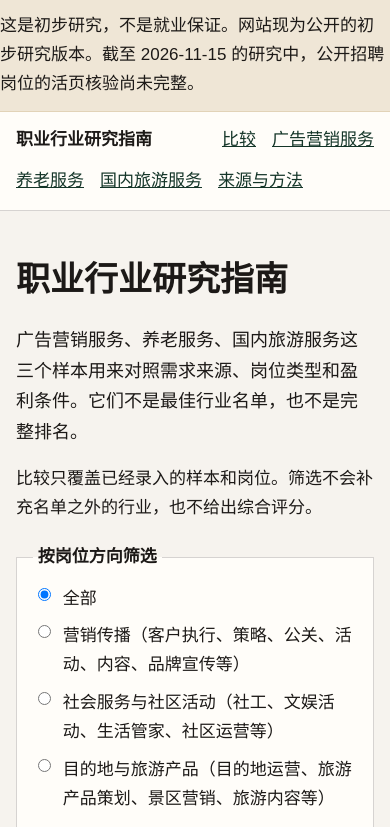
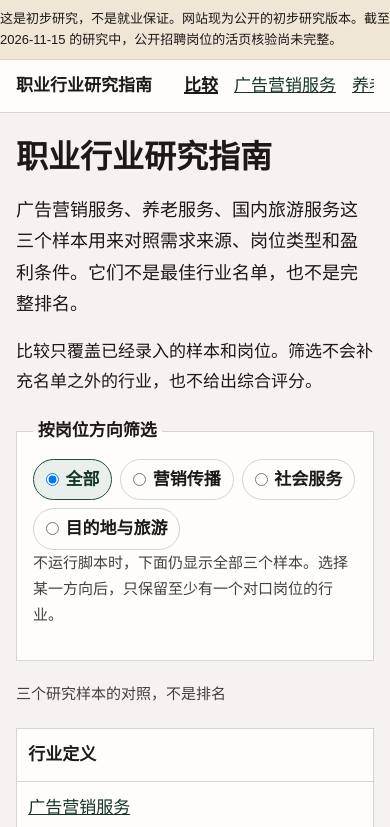
Before and after one commit to runchengxie/career-industry-guide, an Astro site: page / in a window 390 px wide. Shown: the top 827 px of the page. Built offline with nearby package versions, Linux system fonts and the light colour scheme; Astro itself is replaced by a stand-in of ours.

Commit message:
feat: 排版基线、小节锚点与移动端压缩
按评审的 P0、P3 落地，只动排版与布局，不改内容结构。

- 引入排版尺度：正文 17px/1.75、行宽 40em（约 40 汉字）、标题 2/1.5/1.25rem、
  间距取 8px 的倍数；数字用 tabular-nums，中文断行用 line-break: strict。
- 行业页小节改用 Section 组件，带 id 和悬停出现的 # 锚点，可以直接分享到某一节。
- 页脚加“回到顶部”，导航对当前页做视觉高亮（此前只有 aria-current，没有样式）。
- 筛选改成横向 chips；方向名与说明拆成 label 与 detail 两个字段，窄屏只显示方向名。
- 移动端 banner 降字号、导航一行横滚，首屏不再被筛选区占满。
- 打印样式：隐藏导航与筛选，引用链接后附 URL。

```diff
--- a/src/components/SiteFooter.astro
+++ b/src/components/SiteFooter.astro
@@ -14,6 +14,7 @@ const base = import.meta.env.BASE_URL;
     <p class="links">
       <a href={base}>返回首页</a>
       <a href={`${base}methods/`}>来源与方法</a>
+      <a href="#top">回到顶部</a>
     </p>
   </div>
 </footer>
--- a/src/data/meta.json
+++ b/src/data/meta.json
@@ -9,10 +9,26 @@
   "verificationLimit": "截至 2026-11-15 的研究中，公开招聘岗位的活页核验尚未完整。",
   "geography": "中国大陆",
   "directions": [
-    { "id": "all", "label": "全部" },
-    { "id": "marketing", "label": "营销传播（客户执行、策略、公关、活动、内容、品牌宣传等）" },
-    { "id": "community", "label": "社会服务与社区活动（社工、文娱活动、生活管家、社区运营等）" },
-    { "id": "destination", "label": "目的地与旅游产品（目的地运营、旅游产品策划、景区营销、旅游内容等）" }
+    {
+      "id": "all",
+      "label": "全部",
+      "detail": null
+    },
+    {
+      "id": "marketing",
+      "label": "营销传播",
+      "detail": "客户执行、策略、公关、活动、内容、品牌宣传等"
+    },
+    {
+      "id": "community",
+      "label": "社会服务",
+      "detail": "社工、文娱活动、生活管家、社区运营等"
+    },
+    {
+      "id": "destination",
+      "label": "目的地与旅游",
+      "detail": "目的地运营、旅游产品策划、景区营销、旅游内容等"
+    }
   ],
   "method": [
     {
--- a/src/layouts/Base.astro
+++ b/src/layouts/Base.astro
@@ -22,7 +22,7 @@ const pageTitle = title === meta.title ? title : `${title} · ${meta.title}`;
     <link rel="icon" href={`${import.meta.env.BASE_URL}favicon.svg`} type="image/svg+xml" />
     <title>{pageTitle}</title>
   </head>
-  <body>
+  <body id="top">
     <a class="skip" href="#content">跳到正文</a>
     <p class="banner">
       <span class="wrap">{meta.disclaimer}网站{meta.publicationStatus}。{meta.verificationLimit}</span>
--- a/src/lib/types.ts
+++ b/src/lib/types.ts
@@ -97,6 +97,7 @@ export interface Industry {
 export interface DirectionOption {
   id: DirectionId;
   label: string;
+  detail: string | null;
 }
 
 export interface Meta {
--- a/src/lib/validate.ts
+++ b/src/lib/validate.ts
@@ -103,6 +103,10 @@ export function validateDataset(data: Dataset): string[] {
   }
 
   const directionIds = new Set(data.meta.directions.map((direction) => direction.id));
+  if (directionIds.size !== data.meta.directions.length) errors.push("方向 id 重复");
+  for (const direction of data.meta.directions) {
+    if (blank(direction.label)) errors.push(`方向 ${direction.id} 缺少名称`);
+  }
   for (const role of data.roles) {
     if (!directionIds.has(role.direction)) {
       errors.push(`岗位 ${role.id} 的方向 ${role.direction} 不在 meta.directions 里`);
--- a/src/pages/index.astro
+++ b/src/pages/index.astro
@@ -21,12 +21,13 @@ const rolesByIndustry = new Map(data.industries.map((industry) => [industry.id,
         data.meta.directions.map((direction) => (
           <label>
             <input type="radio" name="direction" value={direction.id} checked={direction.id === "all"} />
-            <span>{direction.label}</span>
+            <span class="chip-name">{direction.label}</span>
+            {direction.detail ? <span class="chip-detail">（{direction.detail}）</span> : null}
           </label>
         ))
       }
     </div>
-    <p>不运行脚本时，下面仍显示全部三个样本。选择某一方向后，只保留至少有一个对口岗位的行业。</p>
+    <p class="field-note">不运行脚本时，下面仍显示全部三个样本。选择某一方向后，只保留至少有一个对口岗位的行业。</p>
   </fieldset>
 
   <div data-empty class="empty" hidden aria-live="polite">
--- a/src/styles/global.css
+++ b/src/styles/global.css
@@ -1,5 +1,7 @@
 :root {
   color-scheme: light;
+
+  /* 颜色：暖纸底 + 松绿主色，与站点的研究读物定位一致 */
   --ink: #1c1917;
   --muted: #44403c;
   --paper: #f6f3ee;
@@ -9,25 +11,51 @@
   --pine-dark: #143528;
   --focus: #9a3412;
   --missing: #7c2d12;
+
+  /* 字体与字号台阶 */
+  --font-sans: "Source Han Sans SC", "Noto Sans SC", "PingFang SC", "Microsoft YaHei", sans-serif;
+  --font-serif: "Songti SC", "Noto Serif SC", "Source Han Serif SC", "SimSun", serif;
+  --text: 1.0625rem;
+  --text-sm: 0.9375rem;
+  --text-xs: 0.8125rem;
+  --step-1: 1.25rem;
+  --step-2: 1.5rem;
+  --step-3: 2rem;
+  --leading: 1.75;
+
+  /* 行宽按汉字计：40em 约 40 字，中文长文的舒适区 */
+  --measure: 40em;
+  --space: 0.5rem;
 }
 
 * { box-sizing: border-box; }
 [hidden] { display: none !important; }
 
+html { -webkit-text-size-adjust: 100%; }
+
 body {
   margin: 0;
   background: var(--paper);
   color: var(--ink);
-  font-family: "Source Han Sans SC", "Noto Sans SC", "PingFang SC", "Microsoft YaHei", sans-serif;
-  font-size: 1.0625rem;
-  line-height: 1.7;
+  font-family: var(--font-sans);
+  font-size: var(--text);
+  line-height: var(--leading);
+  font-variant-numeric: tabular-nums;
+  line-break: strict;
+  overflow-wrap: break-word;
 }
 
-h1, h2, h3 {
-  font-family: "Songti SC", "Noto Serif SC", "Source Han Serif SC", "SimSun", serif;
+h1, h2, h3, h4 {
+  font-family: var(--font-serif);
   line-height: 1.3;
   font-weight: 650;
+  text-wrap: balance;
 }
+h1 { font-size: var(--step-3); margin: 0 0 calc(var(--space) * 2); }
+h2 { font-size: var(--step-2); margin: calc(var(--space) * 5) 0 calc(var(--space) * 1.5); }
+h3 { font-size: var(--step-1); margin: calc(var(--space) * 3.5) 0 var(--space); }
+
+p { margin: 0 0 calc(var(--space) * 2); }
 
 a { color: var(--pine-dark); }
 a:hover { color: var(--pine); }
@@ -35,6 +63,11 @@ a:hover { color: var(--pine); }
 :focus-visible {
   outline: 3px solid var(--focus);
   outline-offset: 3px;
+}
+
+/* 正文行宽限制：表格、导航和页脚保持整幅宽度 */
+main :is(p, ul, ol, h1, h2, h3, h4, .lede) {
+  max-width: var(--measure);
 }
 
 .skip {
@@ -56,7 +89,7 @@ a:hover { color: var(--pine); }
   background: var(--card);
   border-bottom: 1px solid var(--line);
 }
-.site-footer { border-top: 1px solid var(--line); border-bottom: 0; margin-top: 3rem; }
+.site-footer { border-top: 1px solid var(--line); border-bottom: 0; margin-top: calc(var(--space) * 7); }
 
 .banner {
   margin: 0;
@@ -64,16 +97,23 @@ a:hover { color: var(--pine); }
   background: #efe6d6;
   color: var(--ink);
   border-bottom: 1px solid #e2d3b8;
+  font-size: var(--text-sm);
+  line-height: 1.6;
 }
 
 .nav {
   display: flex;
   flex-wrap: wrap;
-  gap: 0.75rem 1rem;
+  gap: 0.5rem 1rem;
   align-items: center;
   padding: 0.9rem 0;
 }
 .nav a { text-decoration-thickness: 1px; }
+.nav a[aria-current="page"] {
+  color: var(--ink);
+  font-weight: 700;
+  text-decoration-thickness: 2px;
+}
 .brand { font-weight: 700; margin-right: auto; color: var(--ink); text-decoration: none; }
 
 main { padding: 1.5rem 0 2rem; }
@@ -82,14 +122,43 @@ main { padding: 1.5rem 0 2rem; }
 fieldset {
   border: 1px solid var(--line);
   background: var(--card);
-  margin: 1.25rem 0;
+  margin: calc(var(--space) * 2.5) 0;
   padding: 0.8rem 1rem 1rem;
 }
 legend { padding: 0 0.3rem; font-weight: 700; }
-.choices { display: grid; gap: 0.55rem; }
-.choices label { display: flex; gap: 0.55rem; align-items: flex-start; }
+
+/* 筛选：一行 chips，替掉纵向单选列表 */
+.choices { display: flex; flex-wrap: wrap; gap: 0.5rem; }
+.choices label {
+  display: inline-flex;
+  align-items: center;
+  gap: 0.4rem;
+  border: 1px solid var(--line);
+  background: var(--card);
+  border-radius: 999px;
+  padding: 0.3rem 0.75rem;
+  cursor: pointer;
+}
+.choices label:hover { border-color: var(--pine); }
+.choices input { margin: 0; }
+.choices label:has(input:checked) {
+  border-color: var(--pine);
+  background: #e9efea;
+  color: var(--pine-dark);
+  font-weight: 600;
+}
+.field-note { font-size: var(--text-sm); color: var(--muted); max-width: var(--measure); }
+.chip-name { font-weight: 600; }
+.chip-detail { color: var(--muted); font-size: var(--text-sm); }
 
 .compare { width: 100%; border-collapse: collapse; table-layout: fixed; }
+.compare caption {
+  caption-side: top;
+  text-align: left;
+  color: var(--muted);
+  font-size: var(--text-sm);
+  padding: 0 0 var(--space);
+}
 .compare th:first-child, .compare td:first-child { width: 8.5rem; }
 .compare th, .compare td {
   border: 1px solid var(--line);
@@ -110,7 +179,7 @@ legend { padding: 0 0.3rem; font-weight: 700; }
   padding: 0 0.35rem;
   font-weight: 700;
 }
-.scope, .note { display: block; color: var(--muted); font-size: 0.95rem; }
+.scope, .note { display: block; color: var(--muted); font-size: var(--text-sm); }
 
 /* 相邻链接之间加分隔符，避免读成一整句 */
 .links a + a::before,
@@ -122,15 +191,16 @@ legend { padding: 0 0.3rem; font-weight: 700; }
 
 .cite {
   margin: 0.35rem 0 0;
-  font-size: 0.95rem;
+  font-size: var(--text-sm);
 }
 .cite a { display: inline; }
+
 .tag {
   display: inline-block;
   border: 1px solid var(--pine);
   color: var(--pine-dark);
   padding: 0 0.4rem;
-  font-size: 0.875rem;
+  font-size: var(--text-xs);
   margin-right: 0.35rem;
 }
 
@@ -149,8 +219,26 @@ button, .button {
 }
 button:hover { background: var(--pine-dark); }
 
-.section { margin: 1.6rem 0; }
-.kind { font-size: 0.875rem; color: var(--muted); }
+.section { margin: calc(var(--space) * 5) 0; }
+.kind { font-size: var(--text-sm); color: var(--muted); }
+
+/* 小节锚点：默认不占视觉，键盘聚焦和悬停时出现 */
+.permalink {
+  margin-left: 0.4rem;
+  font-size: var(--text-sm);
+  font-weight: 400;
+  color: var(--muted);
+  text-decoration: none;
+  opacity: 0;
+}
+h2:hover .permalink, .permalink:focus-visible { opacity: 1; }
+.permalink:hover { color: var(--pine); }
+
+.to-top { margin: 0; }
+
+@media (prefers-reduced-motion: reduce) {
+  * { scroll-behavior: auto; }
+}
 
 @media (max-width: 900px) {
   .compare {
@@ -185,12 +273,39 @@ button:hover { background: var(--pine-dark); }
   .compare td::before, .compare tbody th::before {
     content: attr(data-label);
     display: block;
-    font-size: 0.875rem;
+    font-size: var(--text-sm);
     font-weight: 700;
     color: var(--pine-dark);
   }
+
+  /* 移动端导航一行横滚，不再折成两行 */
+  .nav {
+    flex-wrap: nowrap;
+    overflow-x: auto;
+    padding: 0.7rem 0;
+    scrollbar-width: none;
+  }
+  .nav::-webkit-scrollbar { display: none; }
+  .nav a { white-space: nowrap; }
+  .brand { margin-right: 1rem; }
+
+  .banner { padding: 0.55rem 0; font-size: var(--text-xs); }
+
+  /* 窄屏只留方向名，说明放到桌面端，避免筛选区占满首屏 */
+  .chip-detail { display: none; }
 }
 
-@media (prefers-reduced-motion: reduce) {
-  * { scroll-behavior: auto; }
+@media print {
+  :root { --paper: #fff; --card: #fff; }
+  body { background: #fff; font-size: 11pt; }
+  .skip, .banner, .nav, .to-top, fieldset, .empty { display: none !important; }
+  a { color: black; text-decoration: none; }
+  .cite a::after {
+    content: "（" attr(href) "）";
+    font-size: 9pt;
+    color: #555;
+    word-break: break-all;
+  }
+  .section { break-inside: avoid; }
+  .compare tr { break-inside: avoid; }
 }
```
Also changed, not shown: src/components/Section.astro (added, +17 -0 lines), src/pages/industries/[slug].astro (+33 -41 lines), tests/validate.test.ts (+4 -4 lines).
